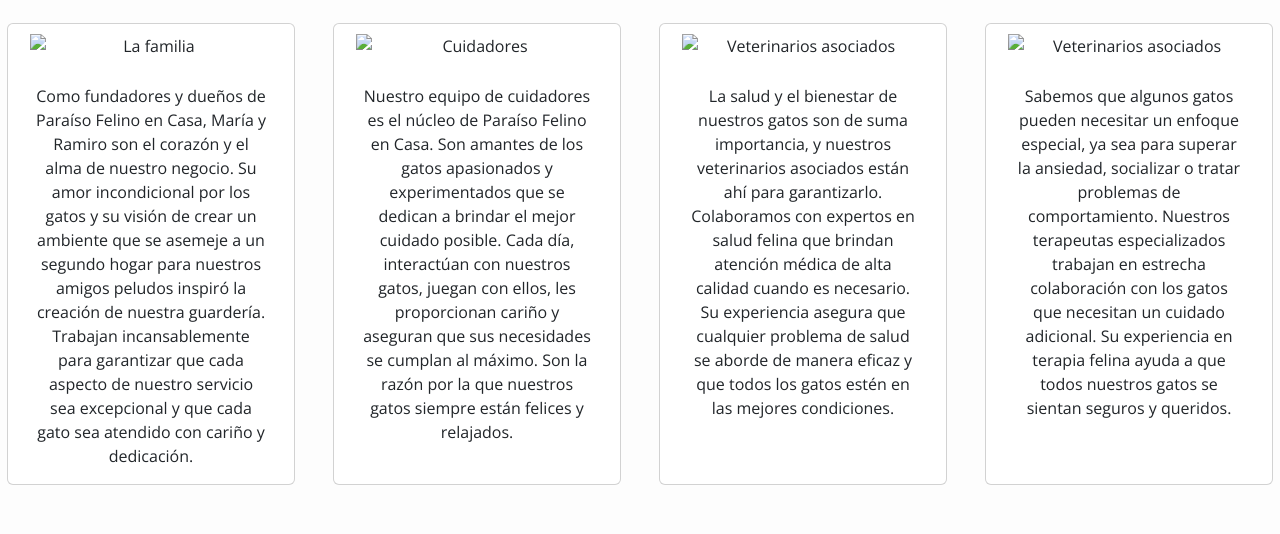
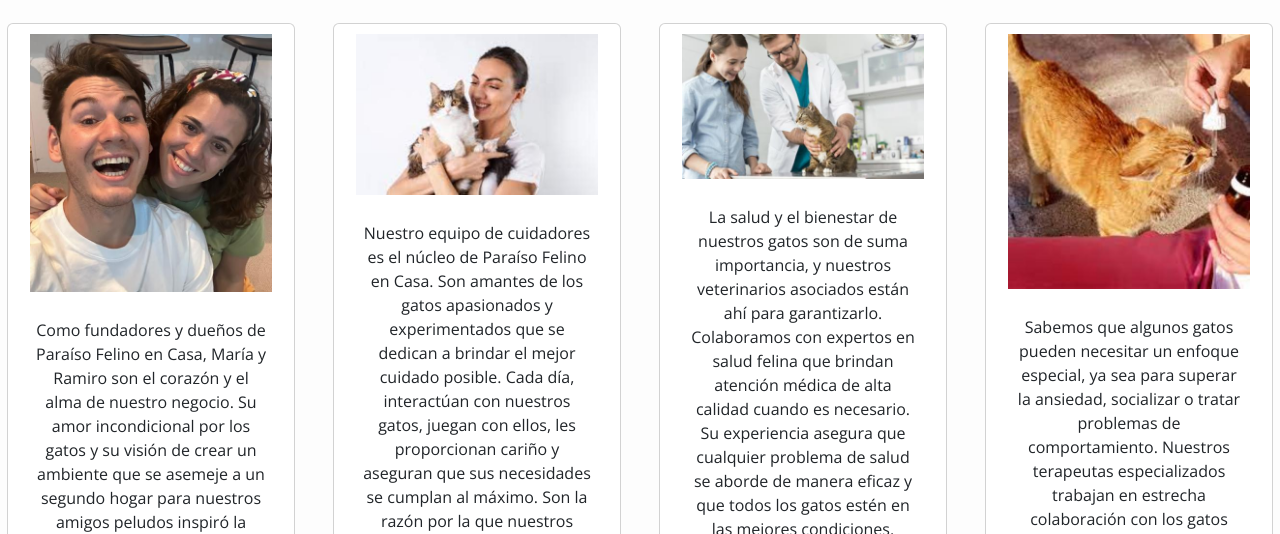
Before and after one commit to MariaFullanaB/ParaisoFelinoNuevo, a plain HTML site: page html/equipo.html in a window 1280 px wide. Shown: the part 182-716 px from the top of the page. Drawn offline with nearby package versions, Linux system fonts and the light colour scheme; files that its build step writes are made by us from their sources; the site is published under a folder, as on GitHub Pages, so addresses that start at the root find nothing.

Commit message:
carga imagenes equipo

```diff
--- a/html/equipo.html
+++ b/html/equipo.html
@@ -49,7 +49,7 @@
 
         <div class="row justify-content-center">
             <div class="card col-xl-4 col-md-6 col-sm-12 mx-auto" style="width: 18rem;">
-                <img class="equipo" src="/recursos/familia.image.jpg" class="card-img-top" alt="La familia">
+                <img class="equipo" src="../recursos/familia.image.jpg" class="card-img-top" alt="La familia">
                 <div class="card-body">
                     <p class="card-text">Como fundadores y dueños de Paraíso Felino en Casa, María y Ramiro son el
                         corazón y el alma de nuestro
@@ -63,7 +63,7 @@
             </div>
 
             <div class="card col-xl-4 col-md-6 col-sm-12 mx-auto" style="width: 18rem;">
-                <img class="equipo" src="/recursos/cuidadores.image.jpg" class="card-img-top" alt="Cuidadores">
+                <img class="equipo" src="../recursos/cuidadores.image.jpg" class="card-img-top" alt="Cuidadores">
                 <div class="card-body">
                     <p class="card-text">Nuestro equipo de cuidadores es el núcleo de Paraíso Felino en Casa. Son
                         amantes de los gatos apasionados y experimentados que se dedican a brindar el mejor cuidado
@@ -74,7 +74,7 @@
             </div>
 
             <div class="card col-xl-4 col-md-6 col-sm-12 mx-auto" style="width: 18rem;">
-                <img class="equipo" src="/recursos/veterinarios.image.jpg" class="card-img-top"
+                <img class="equipo" src="../recursos/veterinarios.image.jpg" class="card-img-top"
                     alt="Veterinarios asociados">
                 <div class="card-body">
                     <p class="card-text">La salud y el bienestar de nuestros gatos son de suma importancia, y nuestros
@@ -86,8 +86,8 @@
             </div>
 
             <div class="card col-xl-4 col-md-6 col-sm-12 mx-auto" style="width: 18rem;">
-                <img class="equipo" src="/recursos/terapeuta.imagen.jpg" class="card-img-top"
-                    alt="Veterinarios asociados">
+                <img class="equipo" src="../recursos/terapeuta.imagen.jpg" class="card-img-top"
+                    alt="Terapeutas">
                 <div class="card-body">
                     <p class="card-text">Sabemos que algunos gatos pueden necesitar un enfoque especial, ya sea para
                         superar la ansiedad, socializar o tratar problemas de comportamiento. Nuestros terapeutas
```
